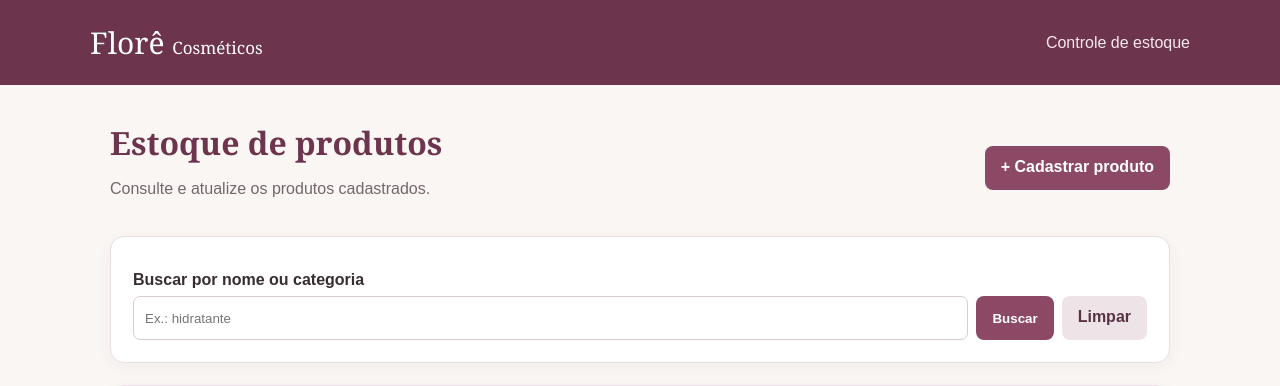
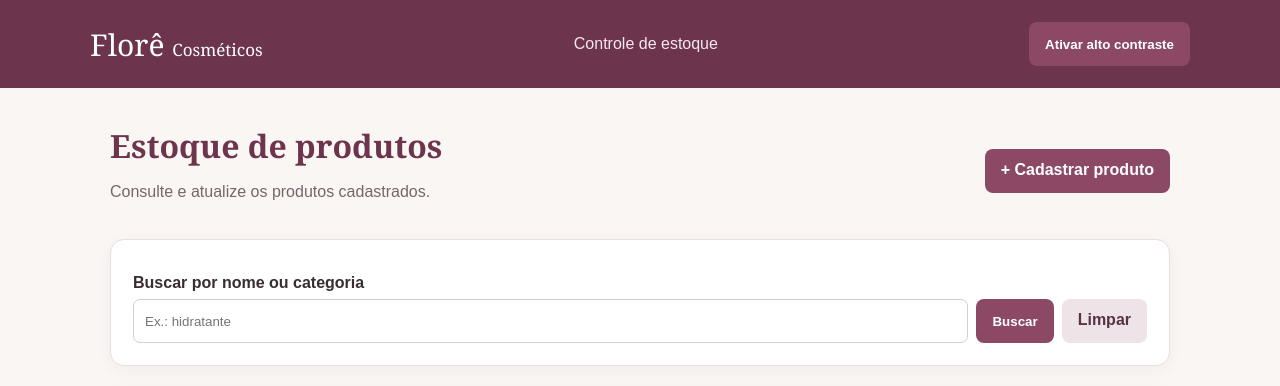
Before and after one commit to geovannabeatriz-creat/mvp-flore-cosmeticos, a Flask app: page / in a window 1280 px wide. Shown: the top 386 px of the page. Run offline with Flask 3, Linux system fonts and the light colour scheme; data that the repository does not hold is empty.

Commit message:
Update base.html

```diff
--- a/templates/base.html
+++ b/templates/base.html
@@ -1,3 +1,4 @@
+
 <!doctype html>
 <html lang="pt-br">
 <head>
@@ -7,13 +8,35 @@
   <link rel="stylesheet" href="{{ url_for('static', filename='style.css') }}">
 </head>
 <body>
-<header class="top"><div class="brand">Florê <span>Cosméticos</span></div><p>Controle de estoque</p></header>
+<header class="top">
+  <div class="brand">Florê <span>Cosméticos</span></div>
+  <p>Controle de estoque</p>
+  <button type="button" id="contraste" aria-pressed="false">
+    Ativar alto contraste
+  </button>
+</header>
+
 <main class="container">
   {% with messages = get_flashed_messages(with_categories=true) %}
-    {% for category, message in messages %}<div class="notice {{ category }}" role="status">{{ message }}</div>{% endfor %}
+    {% for category, message in messages %}
+      <div class="notice {{ category }}" role="status">{{ message }}</div>
+    {% endfor %}
   {% endwith %}
   {% block content %}{% endblock %}
 </main>
+
 <footer>Projeto acadêmico • MVP Florê Cosméticos</footer>
+
+<script>
+  const botao = document.getElementById("contraste");
+
+  botao.addEventListener("click", function () {
+    const ativo = document.body.classList.toggle("alto-contraste");
+    botao.setAttribute("aria-pressed", ativo);
+    botao.textContent = ativo
+      ? "Desativar alto contraste"
+      : "Ativar alto contraste";
+  });
+</script>
 </body>
 </html>
```
